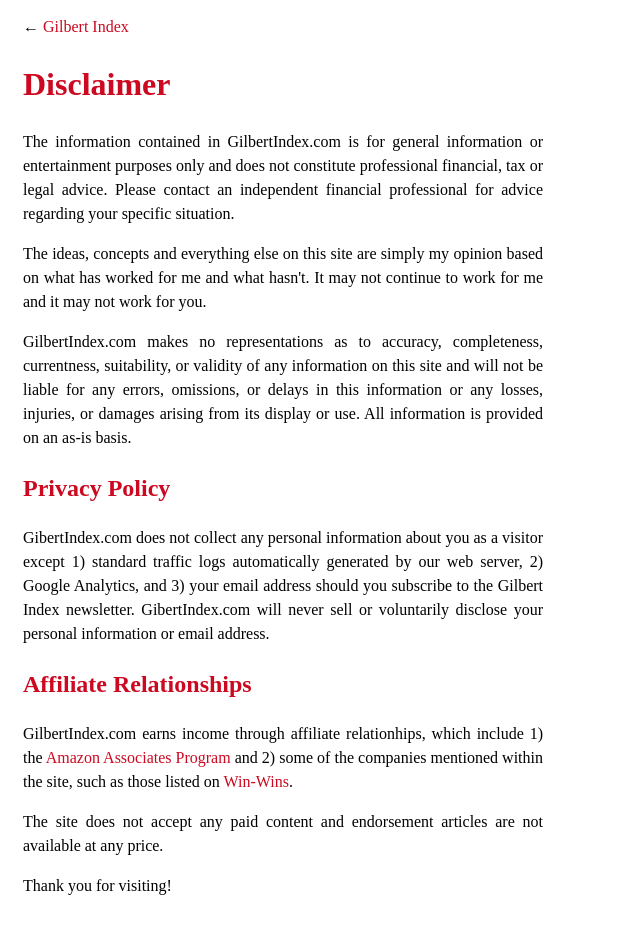
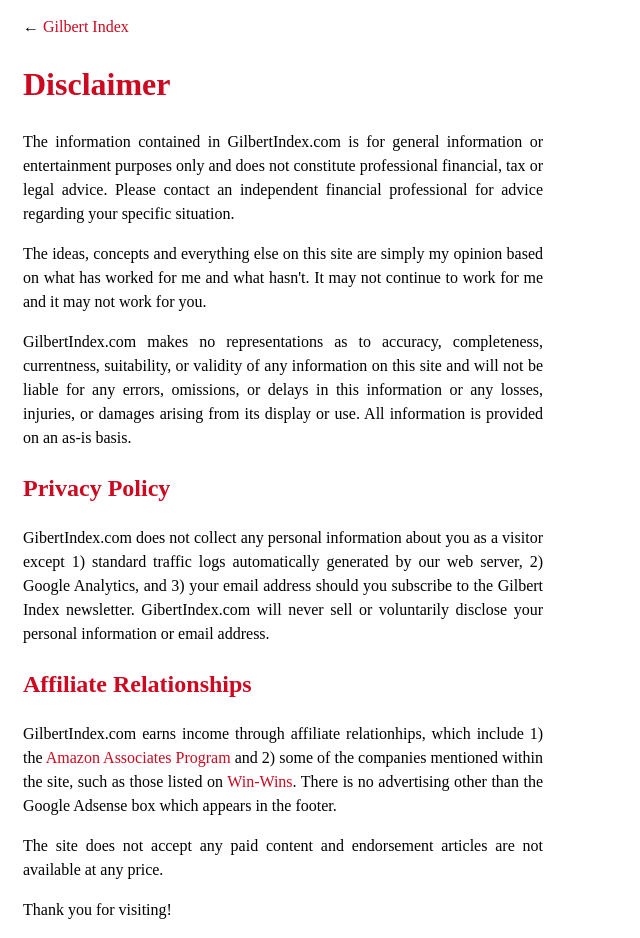
Before and after one commit to danilosierrac/gilbert-index, a Jekyll site: the page built from disclaimer.html, in a window 1280 px wide. Shown: the whole page, without its empty margins (0-640 px from the left). Built offline with Jekyll 4.4.1, drawn with Linux system fonts in a browser that asks for light colours; before the commit the page ends 914 px from its top, so only the background shows below that.

Commit message:
chore: Updated disclaimer

```diff
--- a/disclaimer.html
+++ b/disclaimer.html
@@ -31,6 +31,7 @@
 <p>
     GilbertIndex.com earns income through affiliate relationhips, which include 1) the <a href="https://affiliate-program.amazon.com/help/operating/policies">Amazon Associates Program</a>
     and 2) some of the companies mentioned within the site, such as those listed on <a href="{{ site.url }}win-wins.html">Win-Wins</a>.
+    There is no advertising other than the Google Adsense box which appears in the footer.
 </p>
 <p>
     The site does not accept any paid content and endorsement articles are not available at any price.
```
